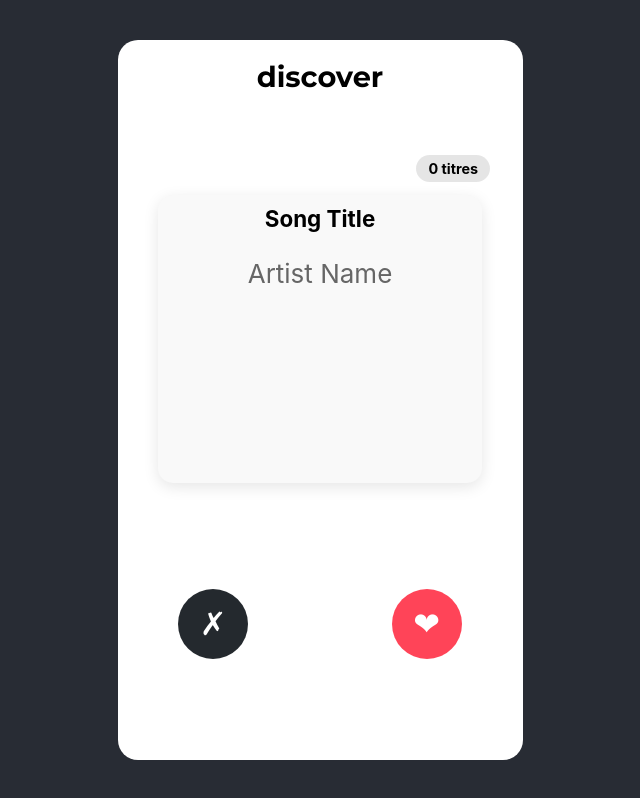
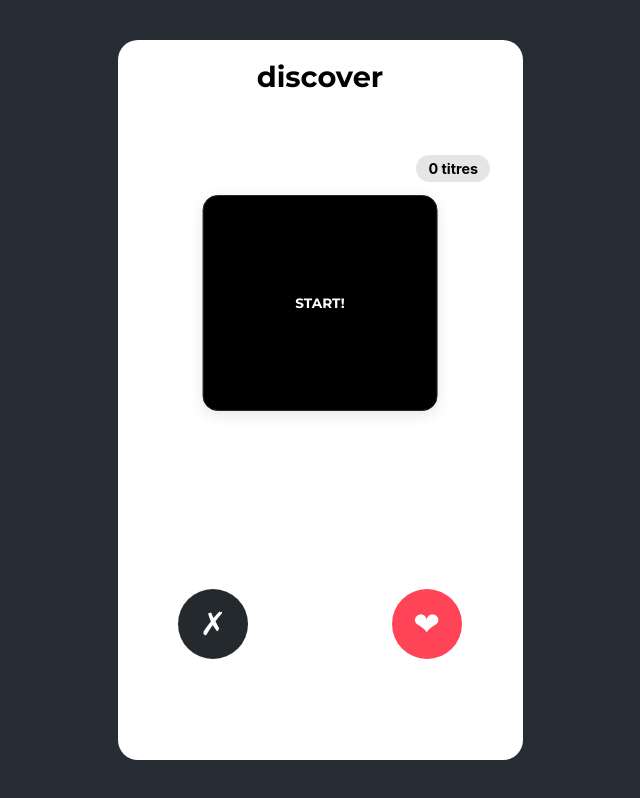
Before and after one commit to eliemine24/web-project, a React (Create React App) app: page / in a window 1280 px wide. Shown: the whole page, without its empty margins (320-960 px from the left). Built offline with nearby package versions, Linux system fonts and the light colour scheme.

Commit message:
intégration d'une musique en plus sur la page principale

```diff
--- a/src/App.css
+++ b/src/App.css
@@ -66,8 +66,9 @@
 }
 
 .Music-Card {
-  width: 80%;
-  height: 40%;
+  position : relative;
+  width: 58%;
+  height: 30%;
   flex-direction: column;
   align-items: center;
   justify-content: center;
@@ -78,8 +79,8 @@
   margin-top: 20%;
 }
 
-.Music-Info h2 { margin: 10px 0 5px 0; font-size: 1.4rem; }
-.Music-Info p { color: #666; margin-bottom: 20px; }
+.Music-Info h2 { margin: 0; font-size: 1.5rem; }
+.Music-Info p { color: #666; margin : 0; font-size: 1.1rem;}
 
 .Bouton-Terminer {
   position: absolute;
@@ -104,3 +105,29 @@
   filter: brightness(0.95) saturate(95%);
   transform: translateX(-50%) scale(1.1);
 }
+
+.Bouton-Start{
+  position: absolute;
+  top :0;
+  left :50%;
+  transform: translateX(-50%); /*on centre*/
+  width: 100%;
+  height: 100%;
+  border-radius: 15px;
+  background-color: black;
+  color: white;
+  font-family: 'Montserrat', sans-serif;
+  font-weight: bold;
+  font-size: 0.85rem;
+  border: 1px solid #24292e;
+  display: flex;
+  align-items: center;
+  justify-content: center;
+  cursor: pointer;
+  transition: transform 0.2s;
+}
+
+.Bouton-Start:hover {
+  filter: brightness(0.95) saturate(95%);
+  transform: translateX(-50%) scale(1.1);
+}
--- a/src/App.js
+++ b/src/App.js
@@ -1,6 +1,6 @@
 
 import './App.css';
-import React, { useState } from 'react';
+import React, { useState, useEffect } from 'react';
 
 function App() {
   const [count, setCount] = useState(0);
@@ -39,15 +39,40 @@ function App() {
 }
 
 function PagePrincipale({count, handleCount, onFinish}){
+  const [track, setTrack] = useState(null);
+  const [audio] = useState(new Audio());
+  const [isPlaying, setIsPlaying] = useState(false);
+
+  async function GetSong(){
+    try {
+      const response = await fetch('https://itunes.apple.com/search?term=sza&limit=5&entity=song');
+      const data = await response.json();
+      if (data.results && data.results[0]) {
+        const morceau = data.results[0];
+        setTrack(morceau);
+        audio.src = morceau.previewUrl;
+        audio.play().catch(e => console.log("Audio en attente..."));
+        setIsPlaying(true);}}
+    catch(error){
+      console.error("Erreur lors du fetch :", error);}
+  }
+
+
   return(
     <div className="Container">
       <div className="Compteur">{count} titres</div>
       <h1>discover</h1>
       <div className="Music-Card">
+        {!isPlaying ? (<ButtonStart onClick={GetSong}/>):(<>
+        <img
+          src={track.artworkUrl100.replace('100x100', '400x400')}
+          alt="cover"
+          style={{ borderRadius: '15px', width: '100%' }}
+        />
         <div className="Music-Info">
-          <h2>Song Title</h2>
-          <p>Artist Name</p>
-        </div>
+          <h2>{track.trackName}</h2>
+          <p>{track.artistName}</p>
+        </div></>)}
       </div>
       <MyButton couleur="#ff4458" symbole="❤︎" bottom="14%" right="15%" onClick={handleCount}/>
       <MyButton couleur="#24292e" symbole="✗" bottom="14%" left="15%"/>
@@ -57,13 +82,12 @@ function PagePrincipale({count, handleCount, onFinish}){
 
 }
 
-function PageResultat({count, onRestart}){
+function PageResultat({ count, onRestart }) {
   return(
-    <div className='Container'>
-    </div>
-  )
+  <div className='Container'>
+  </div>)
+}
 
-}
 
 function MyButton({couleur, symbole, bottom, right, left, onClick}) {
   return (
@@ -92,4 +116,15 @@ function ButtonTerm({onClick}){
       DONE !
     </button>)
 }
+
+function ButtonStart({onClick}){
+  return(
+    <button
+      className="Bouton-Start"
+      style={{bottom: '50%'}}
+      onClick={onClick}
+    >
+      START!
+    </button>)
+}
 export default App;
```
